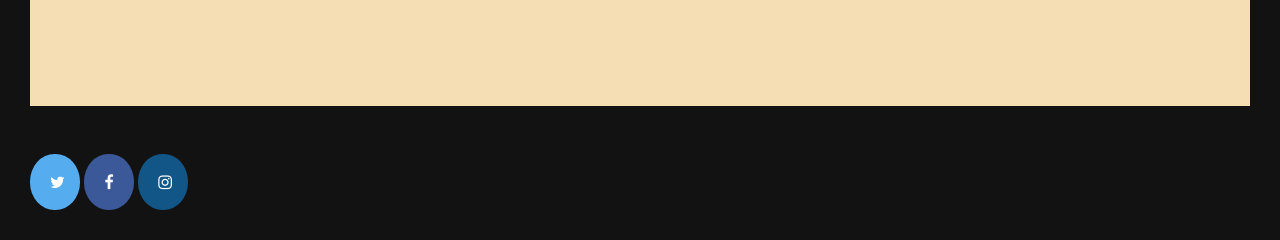
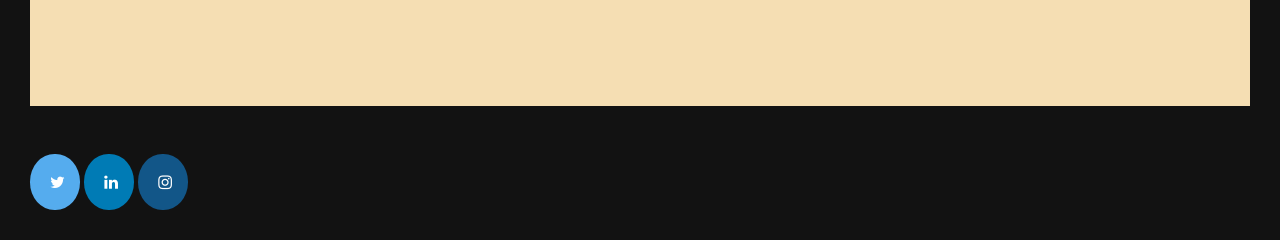
Before and after one commit to Parthiv31/portfolio, a plain HTML site: page index.html in a window 1280 px wide. Shown: the part 5054-5294 px from the top of the page. Drawn offline with nearby package versions, Linux system fonts and the light colour scheme.

Commit message:
Update index.html

```diff
--- a/index.html
+++ b/index.html
@@ -68,10 +68,10 @@
     /* Set a specific color for each brand */
 
     /* Facebook */
-    .fa-facebook {
-      background: #3B5998;
-      color: white;
-    }
+    .fa-linkedin {
+  background: #007bb5;
+  color: white;
+  }
     .fa-instagram {
 
     background: #125688;
@@ -317,7 +317,7 @@
       <div id="connect" style="align-content: center;align-self: center;">
       <link rel="stylesheet" href="https://cdnjs.cloudflare.com/ajax/libs/font-awesome/4.7.0/css/font-awesome.min.css">
       <a href="https://twitter.com/parthivanil2002" class="fa fa-twitter"></a>
-      <a href="https://twitter.com/parthivanil2002" class="fa fa-facebook"></a>
+      <a href="https://www.linkedin.com/in/parthiv-anil-253a8a227/" class="fa fa-linkedin"></a>
       <a href="https://instagram.com/parthiv_31" class="fa fa-instagram"></a>
       </div>
       </div>
```
